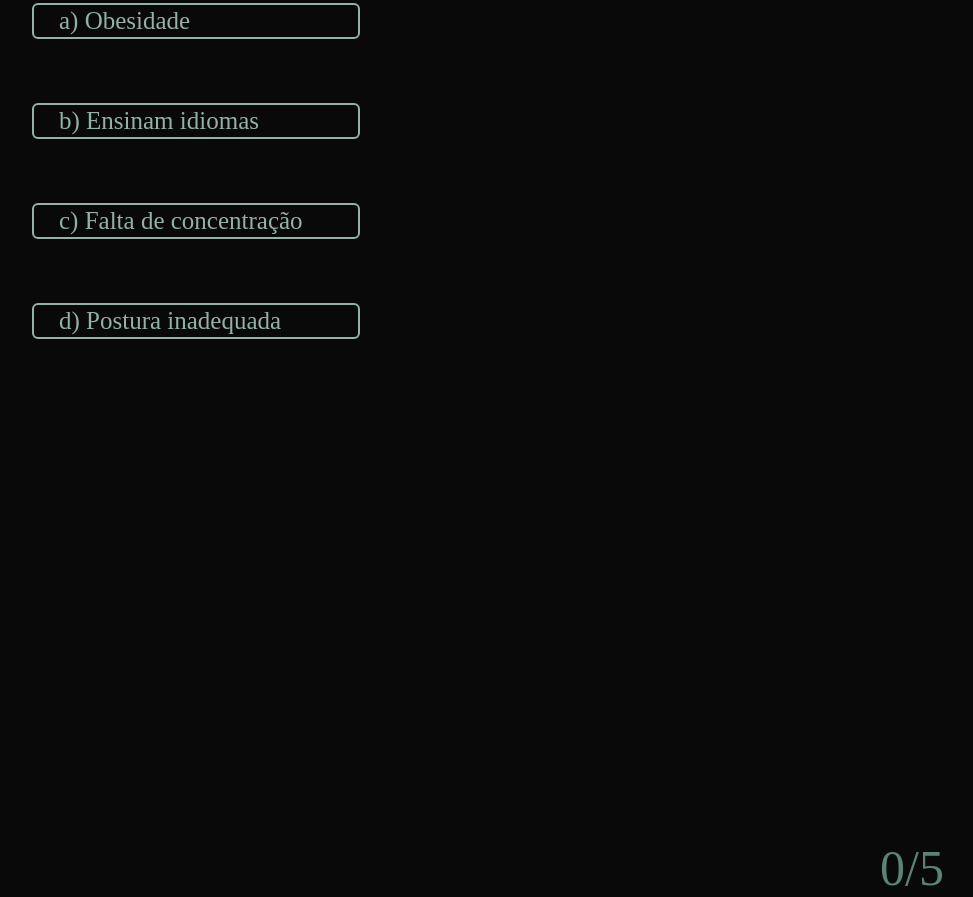
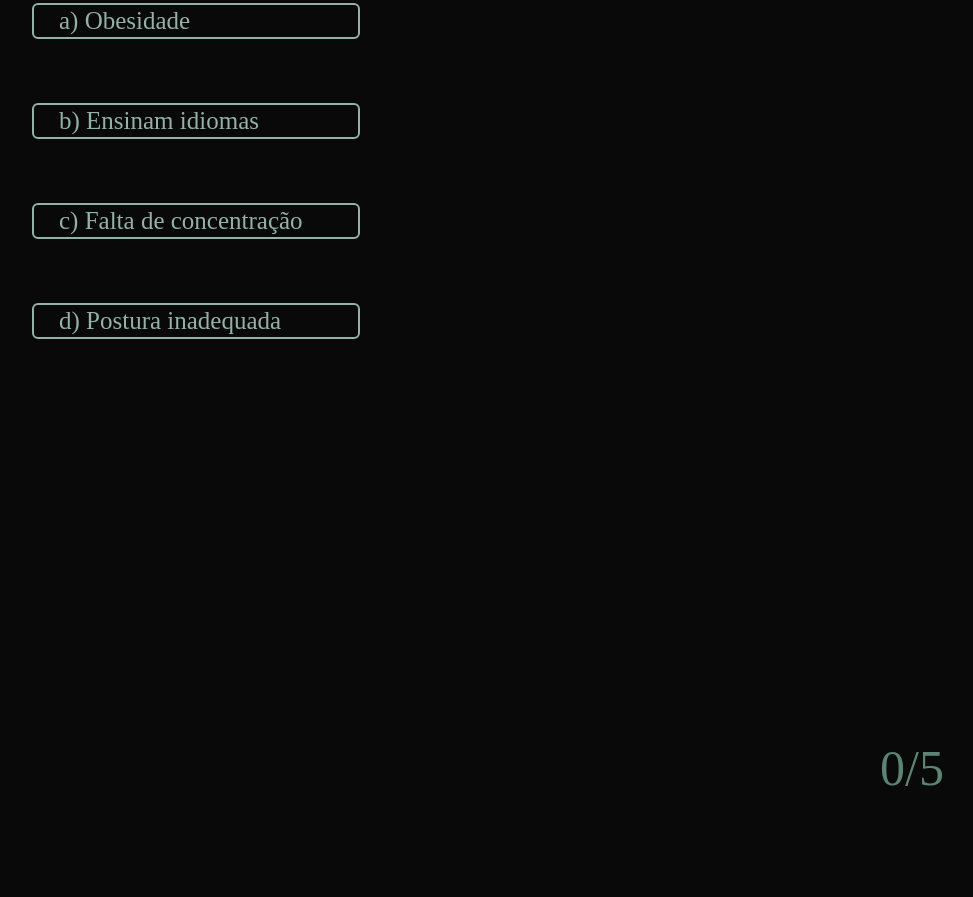
Before and after one commit to Miguelturino/QuizVideoGames, a plain HTML site: page pergunta1.html in a window 1280 px wide. Shown: the part 227-1124 px from the top of the page, without its empty margins (208-1181 px from the left). After the commit the page ends 1024 px from the top, so only its background shows below. Drawn offline with Linux system fonts and the light colour scheme.

Commit message:
Update pergunta1.css

```diff
--- a/pergunta1.css
+++ b/pergunta1.css
@@ -38,7 +38,7 @@ body {
     color: var(--cor-do-titulo);
     font-size: 50px;
     text-align: end;
-    margin-top: 10em;
+    margin-top: 8em;
 }
 
 .pergunta__alternativa:hover {
```
